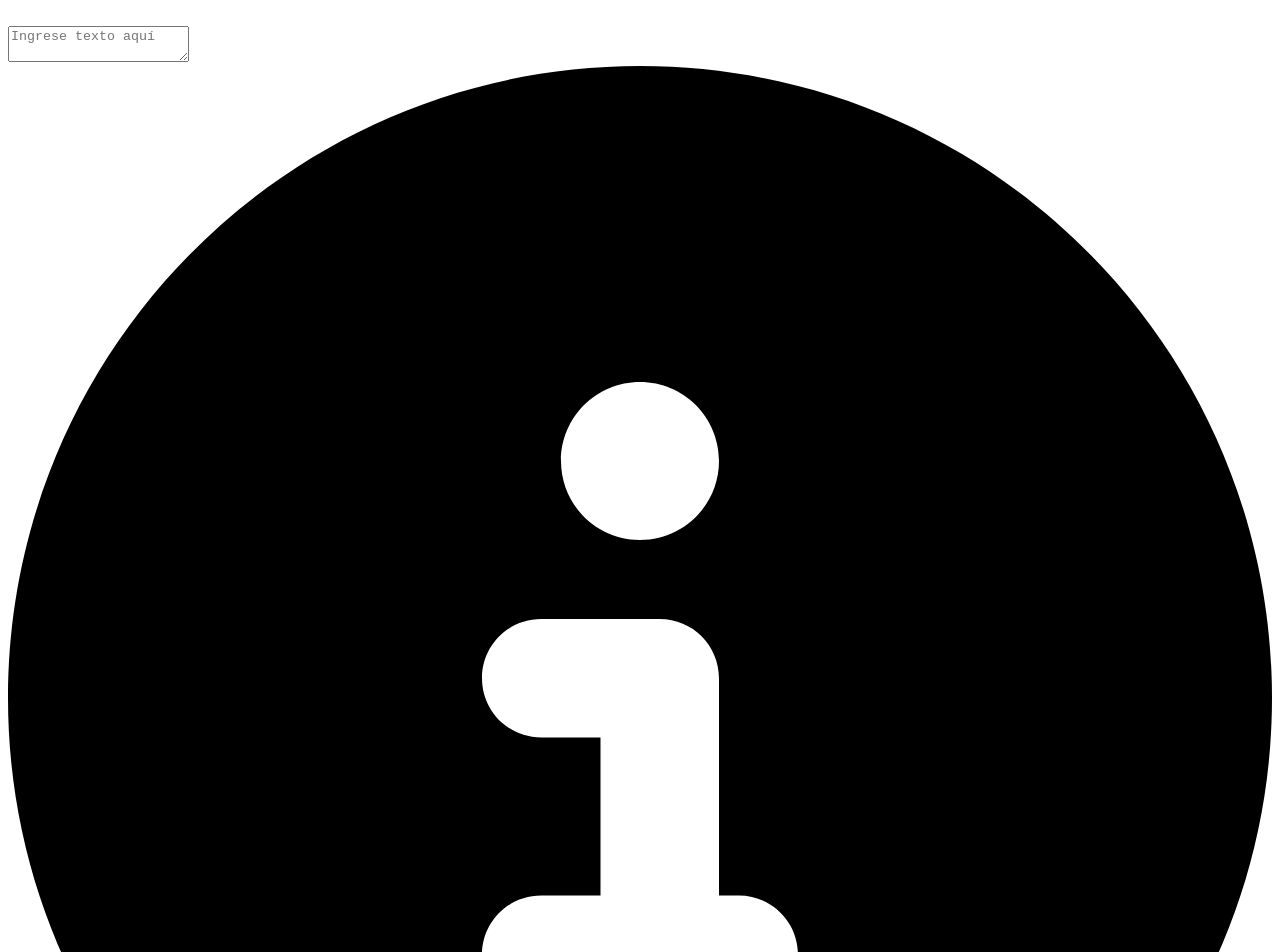
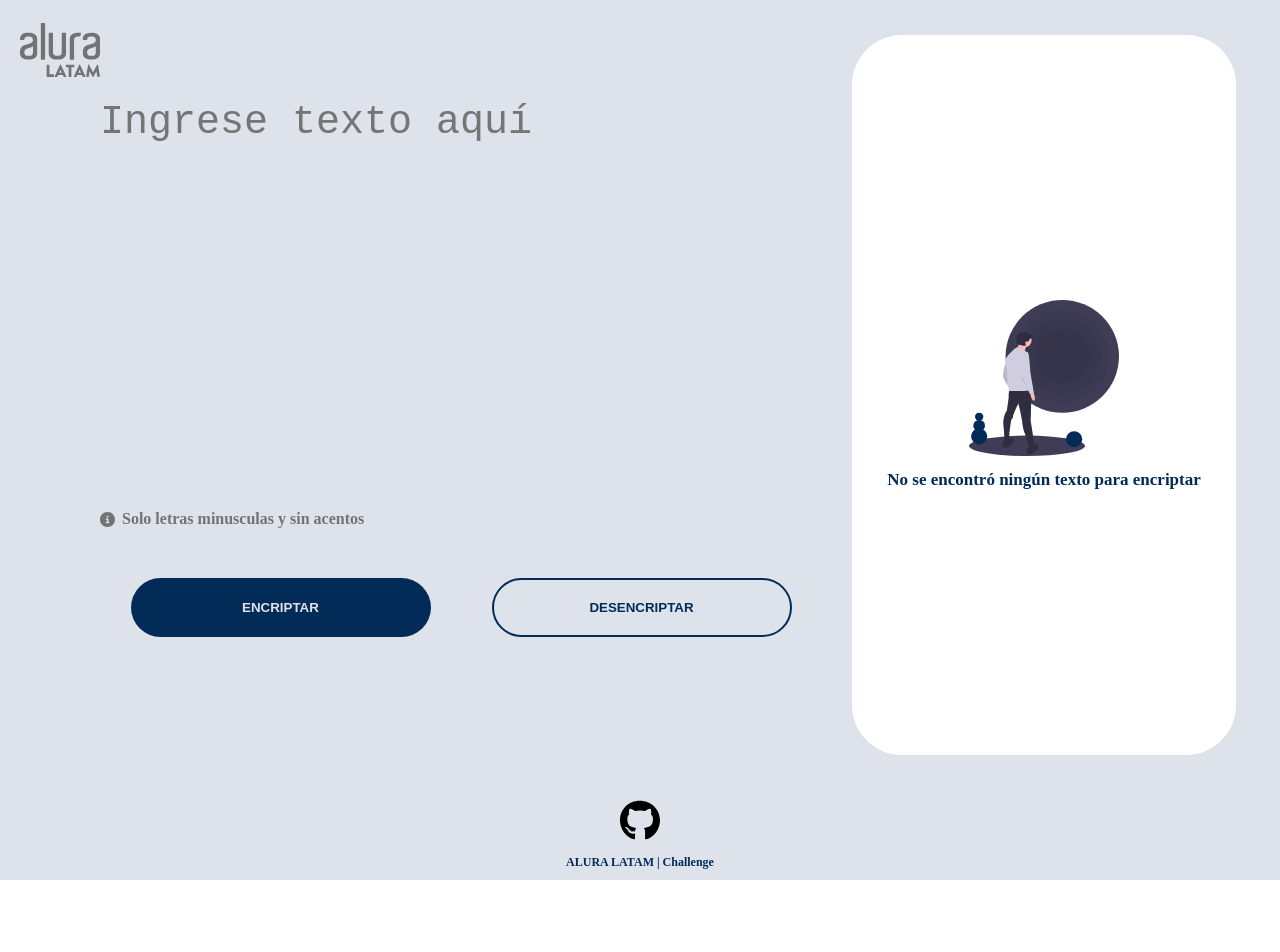
Before and after one commit to Cuenta-oss/encriptador, a plain HTML site: page index.html in a window 1280 px wide. Shown: the top 952 px of the page. After the commit the page ends 880 px from the top, so only its background shows below. Drawn offline with Linux system fonts and the light colour scheme; the site is published under a folder, as on GitHub Pages, so addresses that start at the root find nothing.

Commit message:
corrigiendo rutas

```diff
--- a/index.html
+++ b/index.html
@@ -3,11 +3,11 @@
 
 <head>
     <title>ENCRIPTADOR | Alura Latam</title>
-    <link rel="icon" type="image/png" href="/img/Vector.png">
+    <link rel="icon" type="image/png" href="img/Vector.png">
     <!-- Required meta tags -->
     <meta charset="utf-8">
     <meta name="viewport" content="width=device-width, initial-scale=1, shrink-to-fit=no">
-    <link rel="stylesheet" href="/css/styles.css">
+    <link rel="stylesheet" href="css/styles.css">
     <script src="https://kit.fontawesome.com/257c70e2cd.js" crossorigin="anonymous"></script>
 </head>
 
@@ -17,7 +17,7 @@
 
             <header class="encabezado">
 
-                <img src="/img/logo-aluraespanhol.svg" alt="">
+                <img src="img/logo-aluraespanhol.svg" alt="">
             </header>
 
             <main class="text_input">
@@ -42,7 +42,7 @@
         <div class="container__rigth containers">
             <div class="img__notfound">
                 <div>
-                    <img class="imagen" src="/img/undraw_void_-3-ggu.svg" alt="">
+                    <img class="imagen" src="img/undraw_void_-3-ggu.svg" alt="">
                 </div>
                 <h4 class="text__notFound">No se encontró ningún texto para encriptar</h4>
             </div>
@@ -57,11 +57,11 @@
         </div>
     </div>
     <footer>
-        <a class="credits" href="https://github.com/Cuenta-oss/encriptador" target="_blank"> <img src="/img/github.svg" alt=""></a>
+        <a class="credits" href="https://github.com/Cuenta-oss/encriptador" target="_blank"> <img src="img/github.svg" alt=""></a>
         <p>ALURA LATAM | Challenge</p>
     </footer>
 
-    <script src="/js/main.js"></script>
+    <script src="js/main.js"></script>
 </body>
 
 </html>
```
